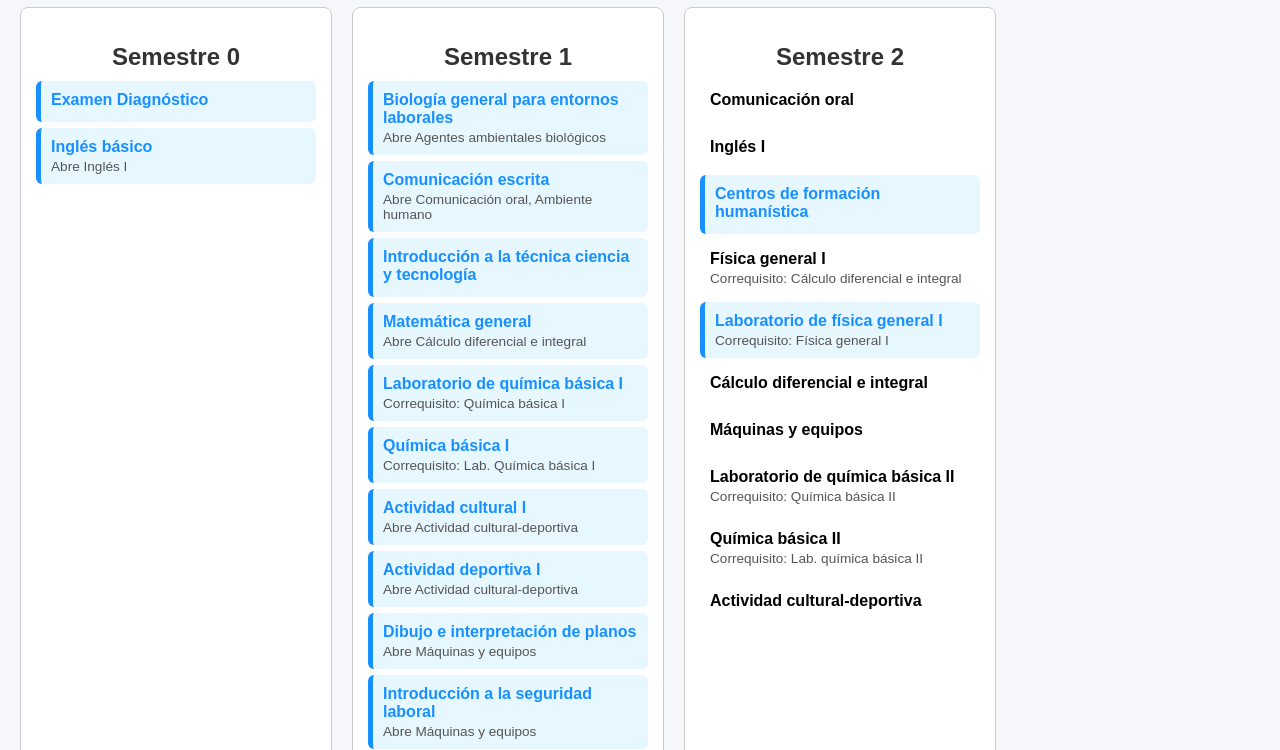
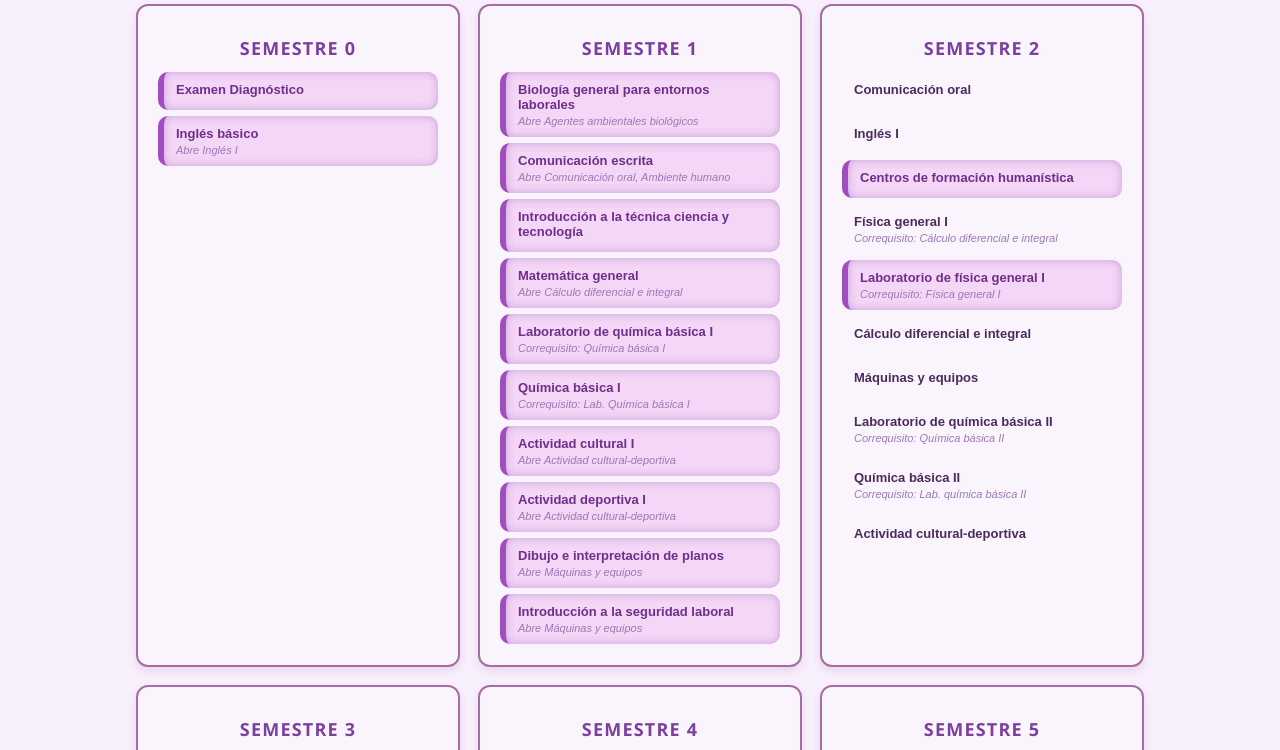
Before and after one commit to Nataly2-prog/malla-seguridad, a plain HTML site: page index.html in a window 1280 px wide. Shown: the part 73-823 px from the top of the page. Drawn offline with Linux system fonts and the light colour scheme.

Commit message:
index.html

```diff
--- a/index.html
+++ b/index.html
@@ -5,16 +5,90 @@
   <meta name="viewport" content="width=device-width, initial-scale=1" />
   <title>Malla Interactiva</title>
   <style>
-    body { font-family: Arial, sans-serif; background: #f5f7fa; margin: 20px; }
-    #malla-container { display: flex; flex-wrap: wrap; gap: 20px; }
-    .semestre { border: 1px solid #ccc; padding: 15px; background: white; border-radius: 8px; width: 280px; }
-    .semestre h2 { text-align: center; margin-bottom: 10px; color: #333; }
-    .curso { padding: 10px; margin: 6px 0; border-radius: 6px; cursor: pointer; transition: background-color 0.3s; }
-    .curso.desbloqueado { background-color: #e6f7ff; border-left: 5px solid #1890ff; color: #1890ff; }
-    .curso.aprobado { background-color: #d9f7be; border-left: 5px solid #52c41a; text-decoration: line-through; color: #52c41a; }
-    .curso.bloqueado { background-color: #f5f5f5; color: #aaa; cursor: not-allowed; }
-    .nombre { font-weight: bold; }
-    .detalle { font-size: 0.85em; color: #555; margin-top: 3px; }
+    body {
+  font-family: 'Segoe UI', Tahoma, Geneva, Verdana, sans-serif;
+  background: #f8f0fc;
+  margin: 20px;
+  color: #4b2a5e;
+  font-size: 14px;
+}
+
+#malla-container {
+  display: flex;
+  flex-wrap: wrap;
+  gap: 18px;
+  justify-content: center;
+}
+
+.semestre {
+  border: 2px solid #a66ca5;
+  padding: 15px 20px;
+  background: #faf5fc;
+  border-radius: 12px;
+  width: 280px;
+  box-shadow: 0 4px 8px rgba(166, 108, 165, 0.2);
+  transition: box-shadow 0.3s ease;
+}
+
+.semestre:hover {
+  box-shadow: 0 8px 16px rgba(166, 108, 165, 0.35);
+}
+
+.semestre h2 {
+  text-align: center;
+  margin-bottom: 12px;
+  font-weight: 700;
+  font-size: 18px;
+  color: #7b409e;
+  text-transform: uppercase;
+  letter-spacing: 1.2px;
+}
+
+.curso {
+  padding: 10px 12px;
+  margin: 6px 0;
+  border-radius: 10px;
+  cursor: pointer;
+  transition: background-color 0.25s ease, color 0.25s ease;
+  font-family: 'Poppins', sans-serif;
+  font-size: 13px;
+  box-shadow: inset 0 0 0 2px transparent;
+}
+
+.curso.desbloqueado {
+  background-color: #f4d6f7;
+  border-left: 6px solid #a14dbf;
+  color: #6e2e8a;
+  box-shadow: inset 0 0 8px #b386c9aa;
+}
+
+.curso.aprobado {
+  background-color: #dcb3f2;
+  border-left: 6px solid #7227b0;
+  color: #4b1769;
+  text-decoration: line-through;
+  box-shadow: inset 0 0 10px #8a44cccc;
+}
+
+.curso.bloqueado {
+  background-color: #f2e9f7;
+  color: #b89ecf;
+  cursor: not-allowed;
+  box-shadow: none;
+}
+
+.nombre {
+  font-weight: 600;
+}
+
+.detalle {
+  font-size: 11px;
+  color: #9b78b6;
+  margin-top: 3px;
+  font-style: italic;
+}
+
+
   </style>
 </head>
 <body>
```
